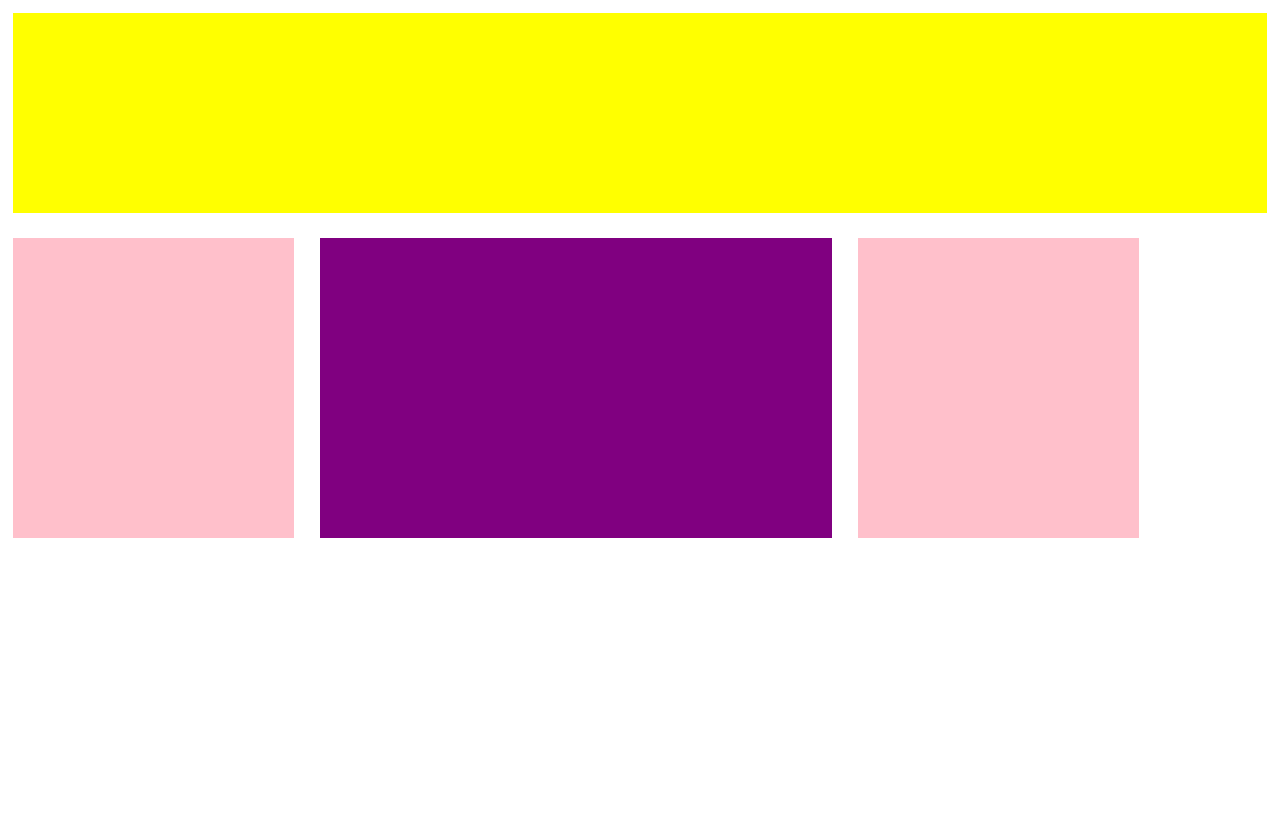
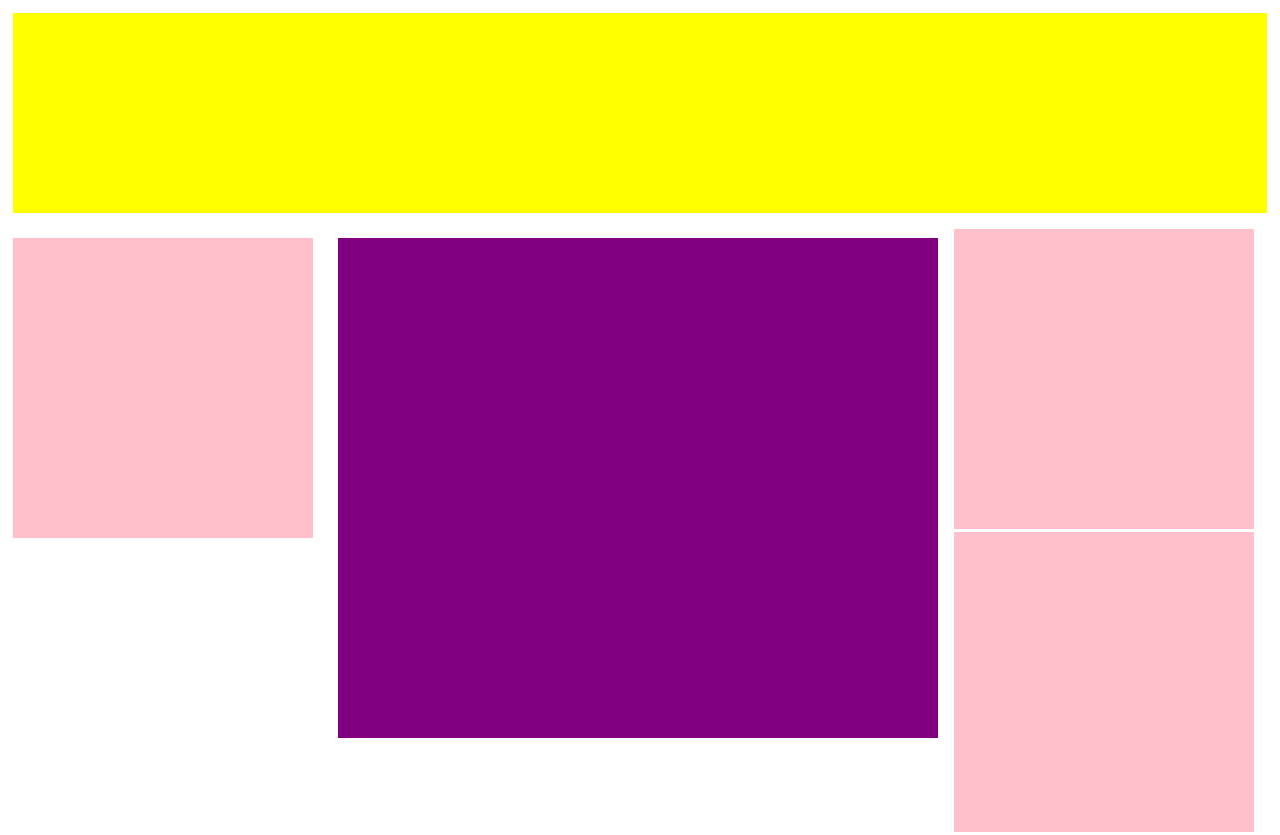
Before and after one commit to DavideBenazzi/htmlcss-struttura-wp, a plain HTML site: page index.html in a window 1280 px wide. Shown: the top 835 px of the page. Before the commit the page ends 800 px from the top, so only its background shows below. Drawn offline with Linux system fonts and the light colour scheme.

Commit message:
Aggiunta ultimi blocchi

```diff
--- a/css/styles.css
+++ b/css/styles.css
@@ -4,40 +4,45 @@
   box-sizing: border-box;
 }
 
-.blocco-sup {
-  width: 98%;
+header {
+  background: yellow;
   height: 200px;
-  background-color: yellow;
   margin: 1%;
 }
 
 main::after {
-  content='';
-  display:table;
-  clear:both;
+  content:'';
+  display: table;
+  clear: both;
 }
 
-.blocco-left {
-  width: 22%;
+.blocco-sx {
+  background: pink;
   height: 300px;
-  background-color: pink;
+  width: 300px;
   margin: 1%;
 }
 
-.blocco-center {
-  width: 40%;
-  height: 300px;
-  background-color: purple;
+.blocco-cntr {
+  background: purple;
+  height: 500px;
+  width: 600px;
   margin: 1%;
 }
 
-.blocco-right {
-  width: 22%;
+.blocchi-dx {
+  background: pink;
   height: 300px;
-  background-color: pink;
+  width: 300px;
   margin: 1%;
 }
 
 .blocco {
-  float: left;
+  float:left;
 }
+
+footer {
+  background: blue;
+  height: 200px;
+  margin: 1%;
+}
--- a/index.html
+++ b/index.html
@@ -9,22 +9,27 @@
 
     <header>
       <!-- blocco superiore -->
-      <div class="blocco-sup">
 
-      </div>
     </header>
 
     <main>
       <!-- corpo 3 colonne -->
-      <div class="blocco-left blocco">
+      <div class="blocco-sx blocco">
 
       </div>
 
-      <div class="blocco-center blocco">
+      <div class="blocco-cntr blocco">
 
       </div>
 
-      <div class="blocco-right blocco">
+      <div class="blocco">
+        <div class="blocchi-dx">
+
+        </div>
+
+        <div class="blocchi-dx">
+
+        </div>
 
       </div>
 
@@ -32,6 +37,7 @@
 
     <footer>
       <!-- blocco inferiore -->
+
     </footer>
 
   </body>
```
